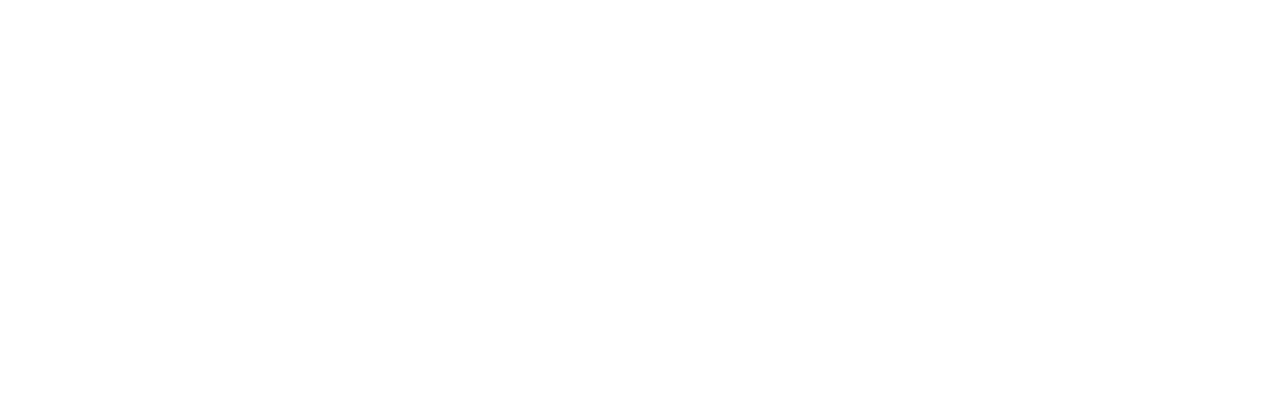
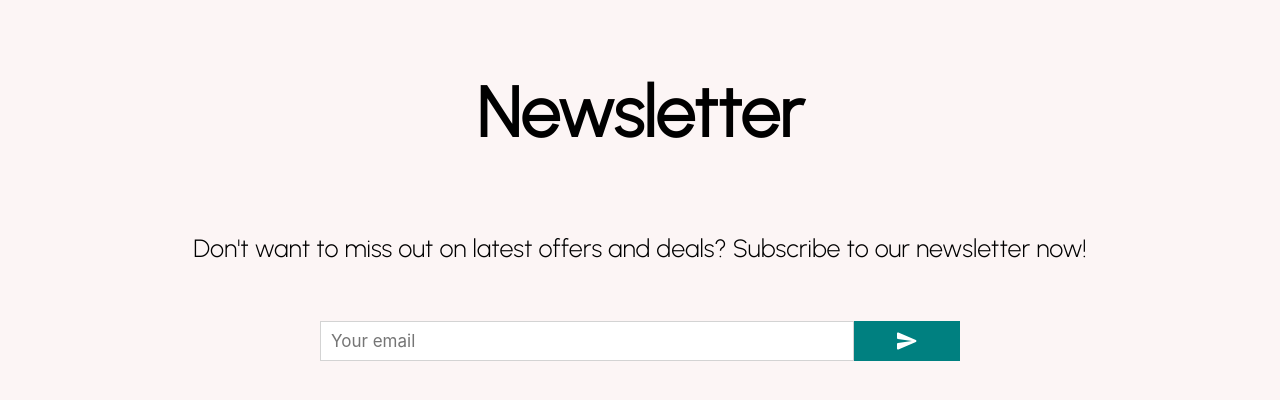
Before and after one commit to M27afk/ecomm, a React (Create React App) app: page / in a window 1280 px wide. Shown: the part 3353-3753 px from the top of the page. Before the commit the page ends 3325 px from the top, so only its background shows below. Built offline with nearby package versions, Linux system fonts and the light colour scheme.

Commit message:
Added Newsletter components, modified DarkMode function in slider and navbar

```diff
--- a/src/App.js
+++ b/src/App.js
@@ -3,6 +3,7 @@
 import Announcement from './components/Announcement';
 import Category from './components/Category';
 import Navbar from './components/navbar';
+import Newsletter from './components/Newsletter';
 import Product from './components/Product';
 import Slider from './components/Slider';
 
@@ -14,6 +15,7 @@
       <Slider/>
       <Category/>
       <Product/>
+      <Newsletter/>
     </div>
   )
 }
--- /dev/null
+++ b/src/components/Newsletter.js
@@ -0,0 +1,69 @@
+import { SendRounded } from "@material-ui/icons";
+import React from "react";
+import styled from "styled-components";
+
+const Container= styled.div`
+height: 60vh;
+background-color: #fcf5f5;
+display:flex;
+flex-direction: column;
+justify-content: center;
+align-items: center;
+`
+
+const Title= styled.h1`
+font-size: 70px;
+margin-bottom: 20px;
+`
+
+const Desc= styled.h6`
+font-size: 25px;
+font-weight: 300;
+`
+
+const InputContainer= styled.div`
+width: 50%;
+height: 40px;
+display: flex;
+justify-content: space-between;
+margin-bottom: 40px;
+`
+
+const InputField= styled.input`
+flex: 11;
+padding-left: 10px;
+border: 1px solid lightgray;
+font-size: 17px;
+font-family:-apple-system, BlinkMacSystemFont, 'Segoe UI', Roboto, Oxygen, Ubuntu, Cantarell, 'Open Sans', 'Helvetica Neue', sans-serif;
+`
+const Button=styled.button `
+flex: 2;
+background-color: teal;
+display: flex;
+justify-content: center;
+align-items: center;
+border: none;
+cursor: pointer;
+color: white;
+`
+export default function Newsletter()
+{
+    return(
+        <Container>
+            <Title>
+                Newsletter
+            </Title>
+            <Desc>
+                Don't want to miss out on latest offers and deals?
+                Subscribe to our newsletter now!
+            </Desc>
+            <InputContainer>
+                <InputField placeholder="Your email"/>
+                <Button>
+                <SendRounded/>
+
+                </Button>
+            </InputContainer>
+        </Container>
+    )
+}
--- a/src/components/Slider.js
+++ b/src/components/Slider.js
@@ -85,7 +85,7 @@
             setSlide( slide <2 ? slide+1 : 0)
 
         }
-        console.log(slide)
+
     }
     return(
         <Container>
--- a/src/components/navbar.js
+++ b/src/components/navbar.js
@@ -77,8 +77,7 @@
     function handleClick(){
         setMode(mode==="bright" ? "night": "bright")
     }
-    console.log(mode)
-    return(
+       return(
 
             <ContainerNav mode={mode}>
                 <Wrapper>
```
